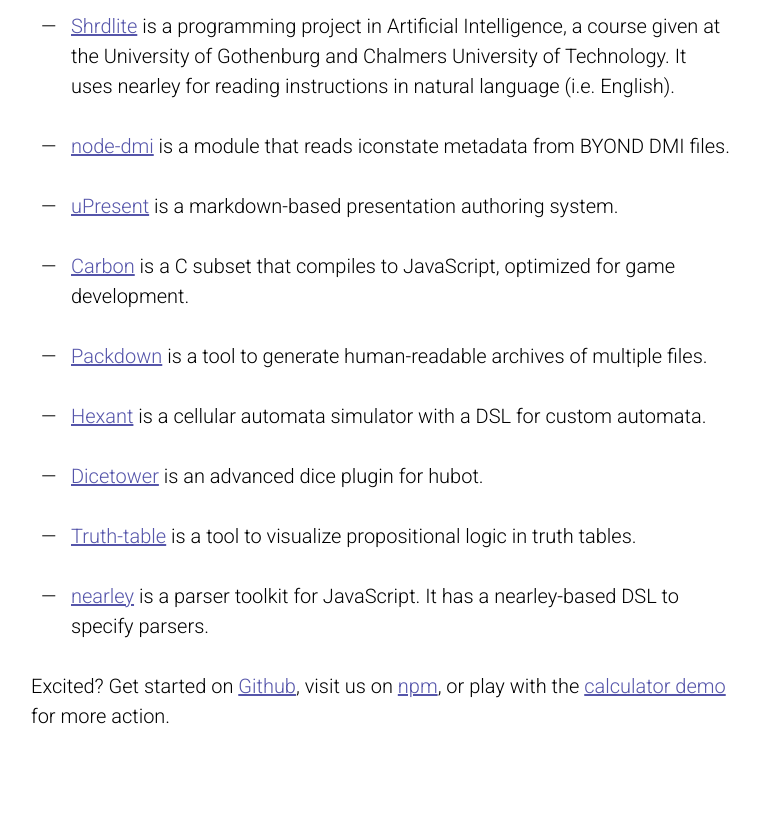
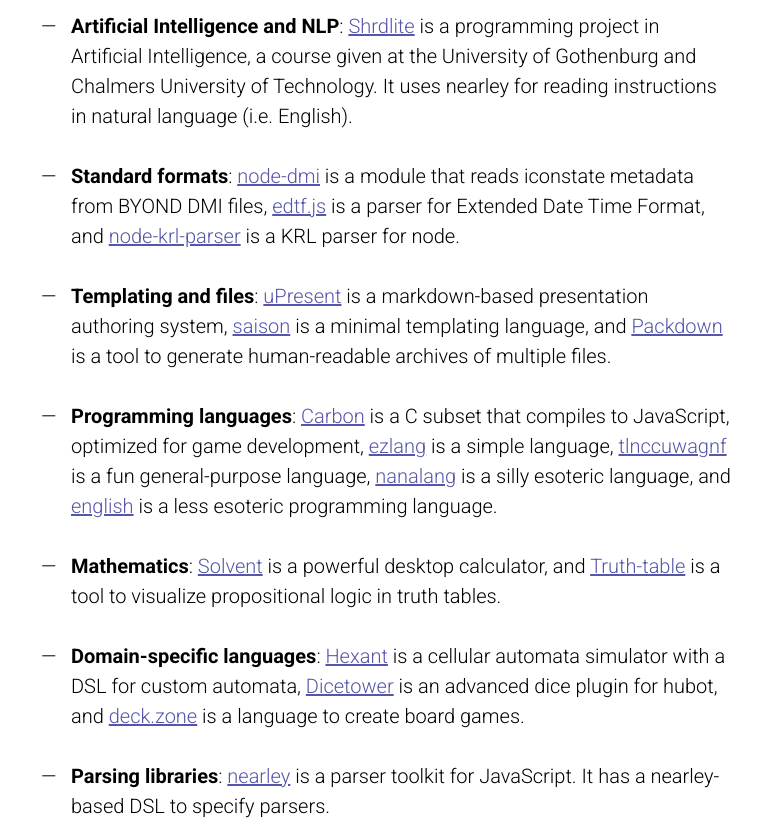
Before and after one commit to kach/nearley, a website: page index.html in a window 1280 px wide. Shown: the part 3580-4404 px from the top of the page, without its empty margins (259-1020 px from the left). Drawn offline with Linux system fonts and the light colour scheme.

Commit message:
wow, i did not realize how many people used nearley

```diff
--- a/index.html
+++ b/index.html
@@ -244,41 +244,61 @@
             <h2>Projects using nearley</h2>
 
             <ul>
-                <li><a
+                <li><strong>Artificial Intelligence and NLP</strong>: <a
                 href="https://github.com/AI-course-TIN172-DIT410/shrdlite-course-project">Shrdlite</a>
                 is a programming project in Artificial Intelligence, a course
                 given at the University of Gothenburg and Chalmers University
                 of Technology. It uses nearley for reading instructions in
                 natural language (i.e. English).</a>
 
-                <li><a
+                <li><strong>Standard formats</strong>: <a
                 href="https://github.com/raymond-h/node-dmi">node-dmi</a> is a
-                module that reads iconstate metadata from BYOND DMI files.
+                module that reads iconstate metadata from BYOND DMI files, <a
+                href="https://github.com/inukshuk/edtf.js">edtf.js</a> is a
+                parser for Extended Date Time Format, and <a
+                href="https://github.com/farskipper/node-krl-parser">node-krl-parser</a>
+                is a KRL parser for node.
 
-                <li><a href="https://github.com/bobbybee/uPresent">uPresent</a>
-                is a markdown-based presentation authoring system.
+                <li><strong>Templating and files</strong>: <a
+                href="https://github.com/bobbybee/uPresent">uPresent</a> is a
+                markdown-based presentation authoring system, <a
+                href="https://github.com/rtsao/saison">saison</a> is a minimal
+                templating language, and <a
+                href="https://github.com/imsky/packdown">Packdown</a> is a tool
+                to generate human-readable archives of multiple files.
 
-                <li><a href="https://github.com/bobbybee/carbon">Carbon</a> is
-                a C subset that compiles to JavaScript, optimized for game
-                development.
 
-                <li><a href="https://github.com/imsky/packdown">Packdown</a> is
-                a tool to generate human-readable archives of multiple files.
+                <li><strong>Programming languages</strong>: <a
+                href="https://github.com/bobbybee/carbon">Carbon</a> is a C
+                subset that compiles to JavaScript, optimized for game
+                development, <a
+                href="https://github.com/tleb/ezlang">ezlang</a> is a simple
+                language, <a
+                href="https://github.com/liam4/tlnccuwagnf">tlnccuwagnf</a> is
+                a fun general-purpose language, <a
+                href="https://github.com/nanalan/g">nanalang</a> is a silly
+                esoteric language, and <a
+                href="https://github.com/nanalan/english">english</a> is a less
+                esoteric programming language.
 
-                <li><a href="https://github.com/jcorbin/hexant">Hexant</a> is a
-                cellular automata simulator with a DSL for custom automata.
-
-                <li><a
-                href="https://github.com/justjake/dicetower">Dicetower</a> is
-                an advanced dice plugin for hubot.
-
-                <li><a
+                <li><strong>Mathematics</strong>: <a
+                href="https://github.com/andrejewski/solvent">Solvent</a> is a
+                powerful desktop calculator, and <a
                 href="https://github.com/andrejewski/truth-table">Truth-table</a>
                 is a tool to visualize propositional logic in truth tables.
 
-                <li><a href="http://nearley.js.org">nearley</a> is a parser
-                toolkit for JavaScript. It has a nearley-based DSL to specify
-                parsers.
+
+                <li><strong>Domain-specific languages</strong>: <a
+                href="https://github.com/jcorbin/hexant">Hexant</a> is a
+                cellular automata simulator with a DSL for custom automata,
+                <a href="https://github.com/justjake/dicetower">Dicetower</a>
+                is an advanced dice plugin for hubot, and <a
+                href="https://github.com/seiyria/deck.zone">deck.zone</a> is a
+                language to create board games.
+
+                <li><strong>Parsing libraries</strong>: <a
+                href="http://nearley.js.org">nearley</a> is a parser toolkit
+                for JavaScript. It has a nearley-based DSL to specify parsers.
 
             </ul>
 
```
